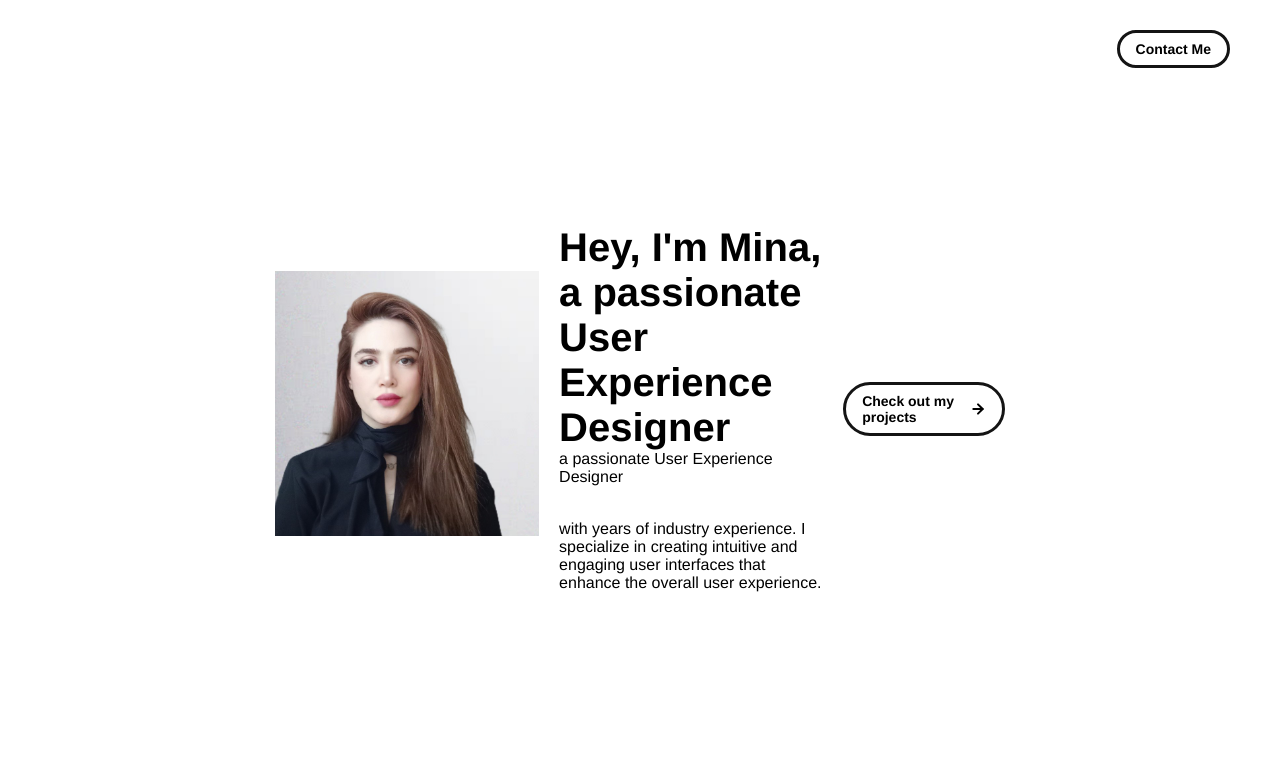
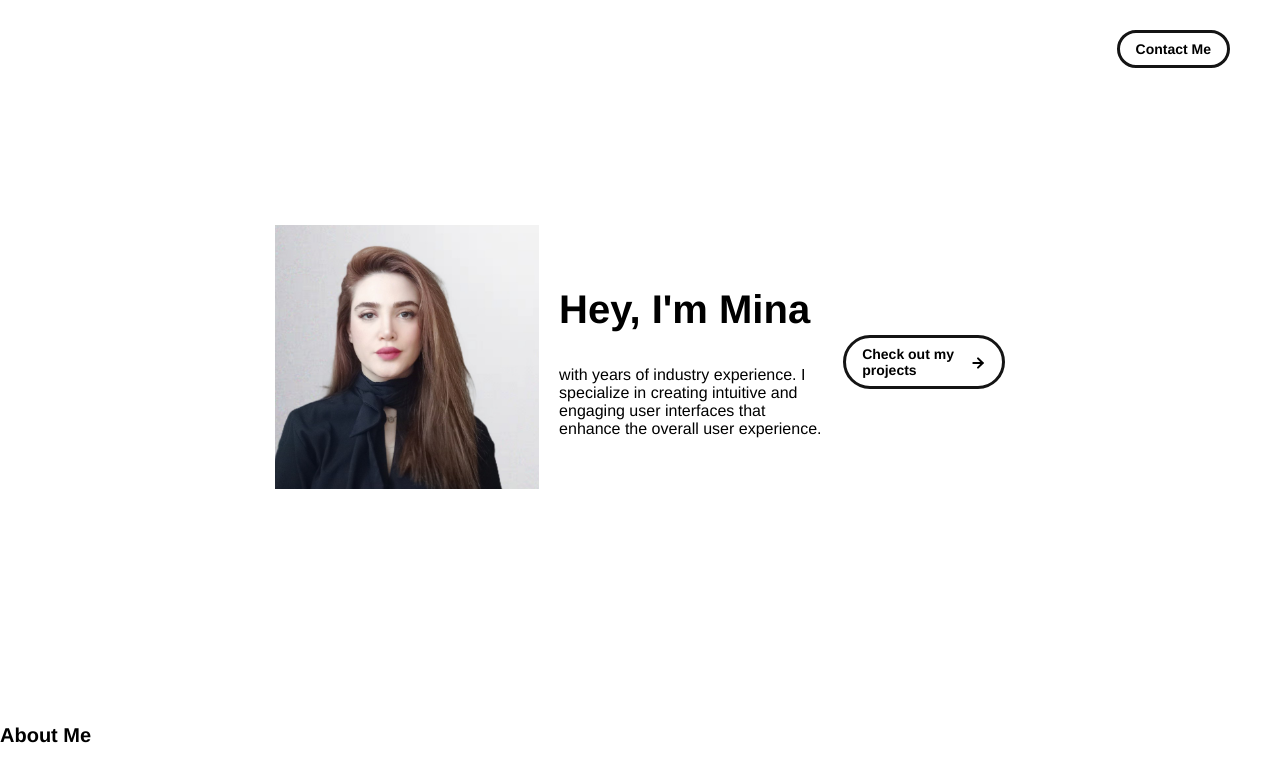
Before and after one commit to minarohanian/minarohanian, a plain HTML site: page index.html in a window 1280 px wide. Shown: the top 760 px of the page. Drawn offline with Linux system fonts and the light colour scheme.

Commit message:
Update index.html

```diff
--- a/index.html
+++ b/index.html
@@ -65,8 +65,8 @@
           -->
         <div id="portfolio-header-text-container">
             <div class="header-text">
-              <span class="main-title">Hey, I'm Mina, a passionate User Experience Designer </span>
-		    <div class="body-text"> a passionate User Experience Designer</div>
+              <span class="main-title">Hey, I'm Mina</span>
+		<span class"a passionate User Experience Designer"</span>
             </div>
               <div class="body-text">with years of industry experience. I specialize in creating intuitive and engaging user interfaces that enhance the overall user experience.</div>
             </div>
```
